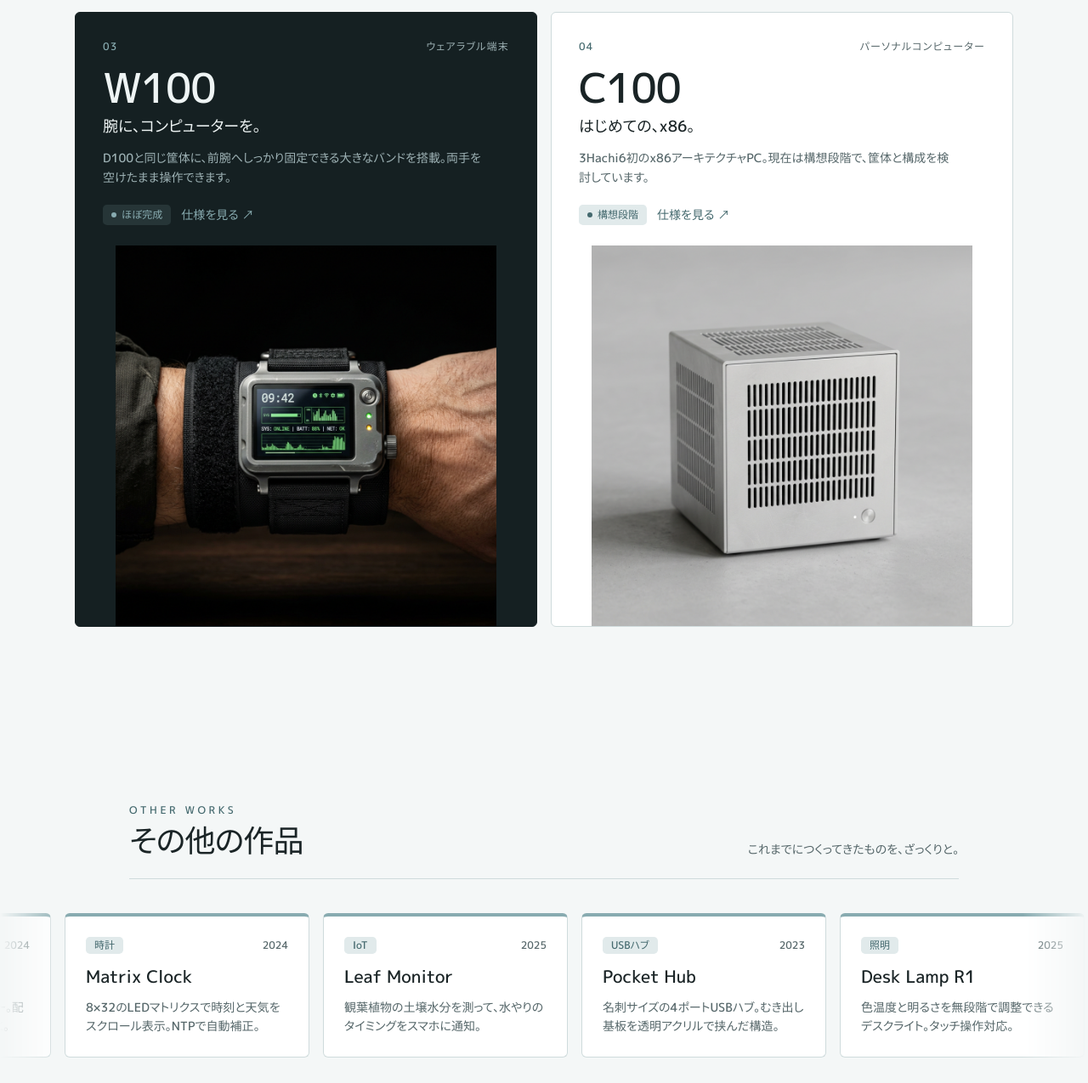
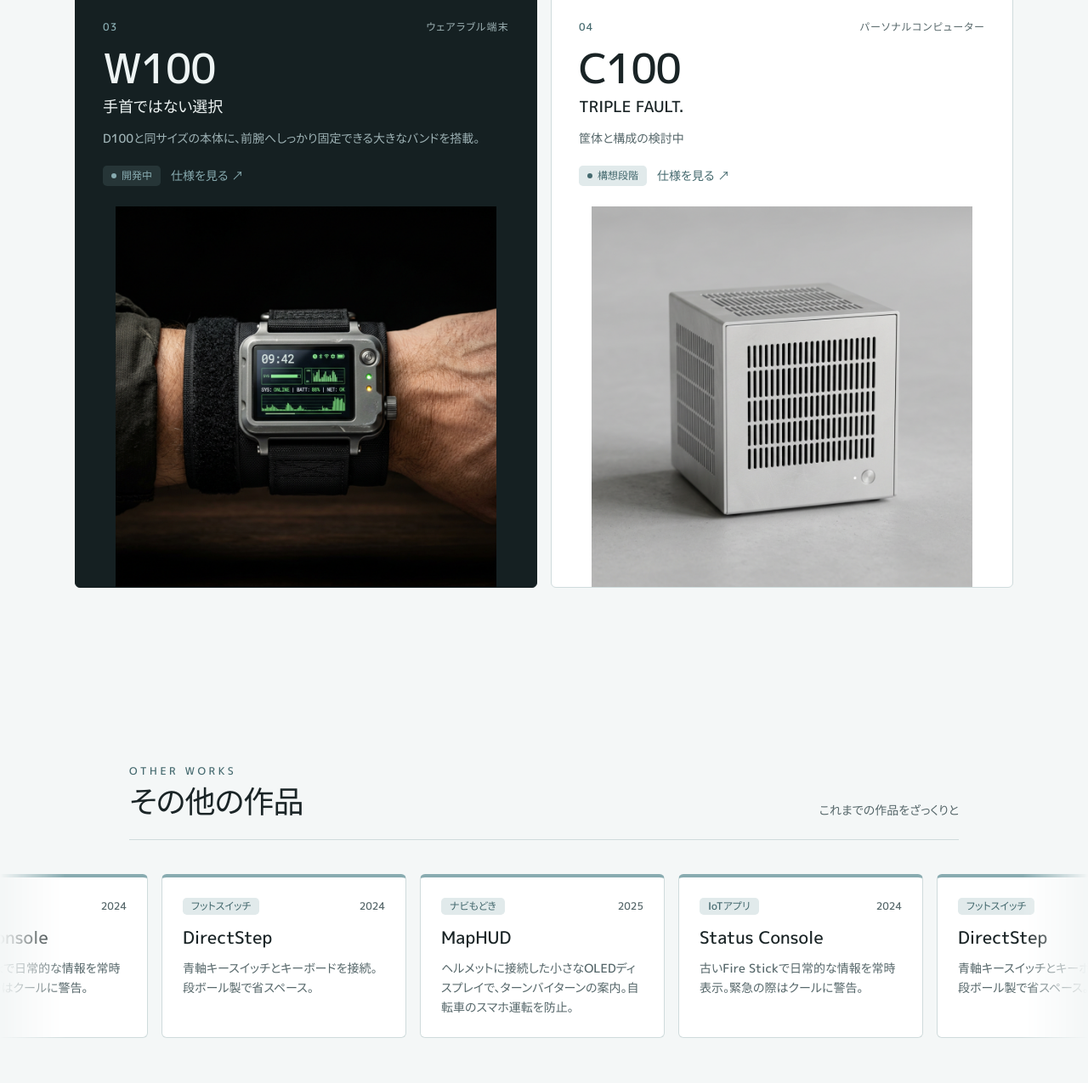
Before and after one commit to sanhachi/3Hachi6-Electronics, a plain HTML site: page index.html in a window 1280 px wide. Shown: the part 2025-3300 px from the top of the page at 85% size. Drawn offline with Linux system fonts and the light colour scheme; a web font is replaced by a local one.

Commit message:
Update index.html

```diff
--- a/index.html
+++ b/index.html
@@ -3,8 +3,8 @@
 <head>
   <meta charset="UTF-8">
   <meta name="viewport" content="width=device-width, initial-scale=1">
-  <title>3Hachi6 Electronics — 自作デバイス・ポートフォリオ</title>
-  <meta name="description" content="設計から基板、筐体、ファームウェアまで。ひとりの手でつくられたハードウェアのコレクション。">
+  <title>3Hachi6 Electronics</title>
+  <meta name="description" content="自作デバイスのポートフォリオ">
   <meta name="theme-color" content="#f4f7f7">
   <link rel="icon" href="images/icon.png" type="image/png">
   <link rel="preconnect" href="https://fonts.googleapis.com">
@@ -72,15 +72,15 @@
             </div>
             <div class="tile-body">
               <h3 id="p100-title">P100</h3>
-              <p class="tile-tagline">短いことばを、ポケットに。</p>
-              <p class="tile-desc">Seeed Studio XIAO ESP32C3を搭載した小さなポケットベル。必要なメッセージだけを、静かに受け取ります。</p>
+              <p class="tile-tagline">ポケットベルをもう一度</p>
+              <p class="tile-desc">Seeed Studio XIAO ESP32C3を搭載した小さなポケットベル。</p>
               <div class="tile-actions">
-                <span class="status-chip">試験量産検討中</span>
+                <span class="status-chip">量産検討中</span>
                 <a href="devices/p100.html" class="tile-link">仕様を見る<span class="sr-only">（P100）</span> ↗</a>
               </div>
             </div>
             <div class="tile-image">
-              <img src="images/p100.png" alt="小さなモノクロ液晶を備えたダークグレーのポケットベル" loading="lazy">
+              <img src="images/p100.png" alt="小さなモノクロ液晶を備えた黒色のポケットベル" loading="lazy">
             </div>
             <div class="tile-bar" aria-hidden="true"></div>
           </article>
@@ -93,8 +93,8 @@
             </div>
             <div class="tile-body">
               <h3 id="d100-title">D100</h3>
-              <p class="tile-tagline">手のひらに、もうひとつの机を。</p>
-              <p class="tile-desc">ESP32-32Eと3.5インチディスプレイを組み合わせた携帯情報端末。予定もメモも、これひとつで。</p>
+              <p class="tile-tagline">Pocket PCの先へ</p>
+              <p class="tile-desc">ESP32-32Eと3.5インチディスプレイを組み合わせた携帯情報端末。</p>
               <div class="tile-actions">
                 <span class="status-chip">開発中</span>
                 <a href="devices/d100.html" class="tile-link">仕様を見る<span class="sr-only">（D100）</span> ↗</a>
@@ -114,15 +114,15 @@
             </div>
             <div class="tile-body">
               <h3 id="w100-title">W100</h3>
-              <p class="tile-tagline">腕に、コンピューターを。</p>
-              <p class="tile-desc">D100と同じ筐体に、前腕へしっかり固定できる大きなバンドを搭載。両手を空けたまま操作できます。</p>
+              <p class="tile-tagline">手首ではない選択</p>
+              <p class="tile-desc">D100と同サイズの本体に、前腕へしっかり固定できる大きなバンドを搭載。</p>
               <div class="tile-actions">
-                <span class="status-chip">ほぼ完成</span>
+                <span class="status-chip">開発中</span>
                 <a href="devices/w100.html" class="tile-link">仕様を見る<span class="sr-only">（W100）</span> ↗</a>
               </div>
             </div>
             <div class="tile-image">
-              <img src="images/w100.png" alt="幅広の黒いバンドで前腕に装着するディスプレイ付きウェアラブル端末" loading="lazy">
+              <img src="images/w100.png" alt="幅広のバンドで前腕に装着するディスプレイ付きウェアラブル端末" loading="lazy">
             </div>
             <div class="tile-bar" aria-hidden="true"></div>
           </article>
@@ -135,15 +135,15 @@
             </div>
             <div class="tile-body">
               <h3 id="c100-title">C100</h3>
-              <p class="tile-tagline">はじめての、x86。</p>
-              <p class="tile-desc">3Hachi6初のx86アーキテクチャPC。現在は構想段階で、筐体と構成を検討しています。</p>
+              <p class="tile-tagline">TRIPLE FAULT.</p>
+              <p class="tile-desc">筐体と構成の検討中</p>
               <div class="tile-actions">
                 <span class="status-chip">構想段階</span>
                 <a href="devices/c100.html" class="tile-link">仕様を見る<span class="sr-only">（C100）</span> ↗</a>
               </div>
             </div>
             <div class="tile-image">
-              <img src="images/c100.png" alt="シルバーのアルミ筐体を持つ小型デスクトップPCのコンセプトモデル" loading="lazy">
+              <img src="images/c100.png" alt="レトロなデザインの折り畳みポータブルPCのスケッチ" loading="lazy">
             </div>
             <div class="tile-bar" aria-hidden="true"></div>
           </article>
@@ -162,7 +162,7 @@
             <p class="eyebrow">OTHER WORKS</p>
             <h2 id="works-title">その他の作品</h2>
           </div>
-          <p class="section-note">これまでにつくってきたものを、ざっくりと。</p>
+          <p class="section-note">これまでの作品をざっくりと</p>
         </div>
       </div>
       <div class="marquee">
@@ -170,24 +170,24 @@
           <ul class="work-list">
 
             <li class="work-card">
-              <div class="work-meta"><span class="work-cat">キーパッド</span><span>2024</span></div>
-              <h3>Macro Pad 9</h3>
-              <p>3×3キーとロータリーエンコーダー。配信や動画編集のショートカット用に。</p>
+              <div class="work-meta"><span class="work-cat">IoTアプリ</span><span>2024</span></div>
+              <h3>Status Console</h3>
+              <p>古いFire Stickで日常的な情報を常時表示。緊急の際はクールに警告。</p>
             </li>
 
             <li class="work-card">
-              <div class="work-meta"><span class="work-cat">時計</span><span>2024</span></div>
-              <h3>Matrix Clock</h3>
-              <p>8×32のLEDマトリクスで時刻と天気をスクロール表示。NTPで自動補正。</p>
+              <div class="work-meta"><span class="work-cat">フットスイッチ</span><span>2024</span></div>
+              <h3>DirectStep</h3>
+              <p>青軸キースイッチとキーボードを接続。段ボール製で省スペース。</p>
             </li>
 
             <li class="work-card">
-              <div class="work-meta"><span class="work-cat">IoT</span><span>2025</span></div>
-              <h3>Leaf Monitor</h3>
-              <p>観葉植物の土壌水分を測って、水やりのタイミングをスマホに通知。</p>
+              <div class="work-meta"><span class="work-cat">ナビもどき</span><span>2025</span></div>
+              <h3>MapHUD</h3>
+              <p>ヘルメットに接続した小さなOLEDディスプレイで、ターンバイターンの案内。自転車のスマホ運転を防止。</p>
             </li>
 
-            <li class="work-card">
+            <!--<li class="work-card">
               <div class="work-meta"><span class="work-cat">USBハブ</span><span>2023</span></div>
               <h3>Pocket Hub</h3>
               <p>名刺サイズの4ポートUSBハブ。むき出し基板を透明アクリルで挟んだ構造。</p>
@@ -204,7 +204,7 @@
               <h3>BLE Remote</h3>
               <p>スライド送り用の小さなBluetoothリモコン。CR2032で約1年動作。</p>
             </li>
-
+            -->
           </ul>
         </div>
       </div>
```
